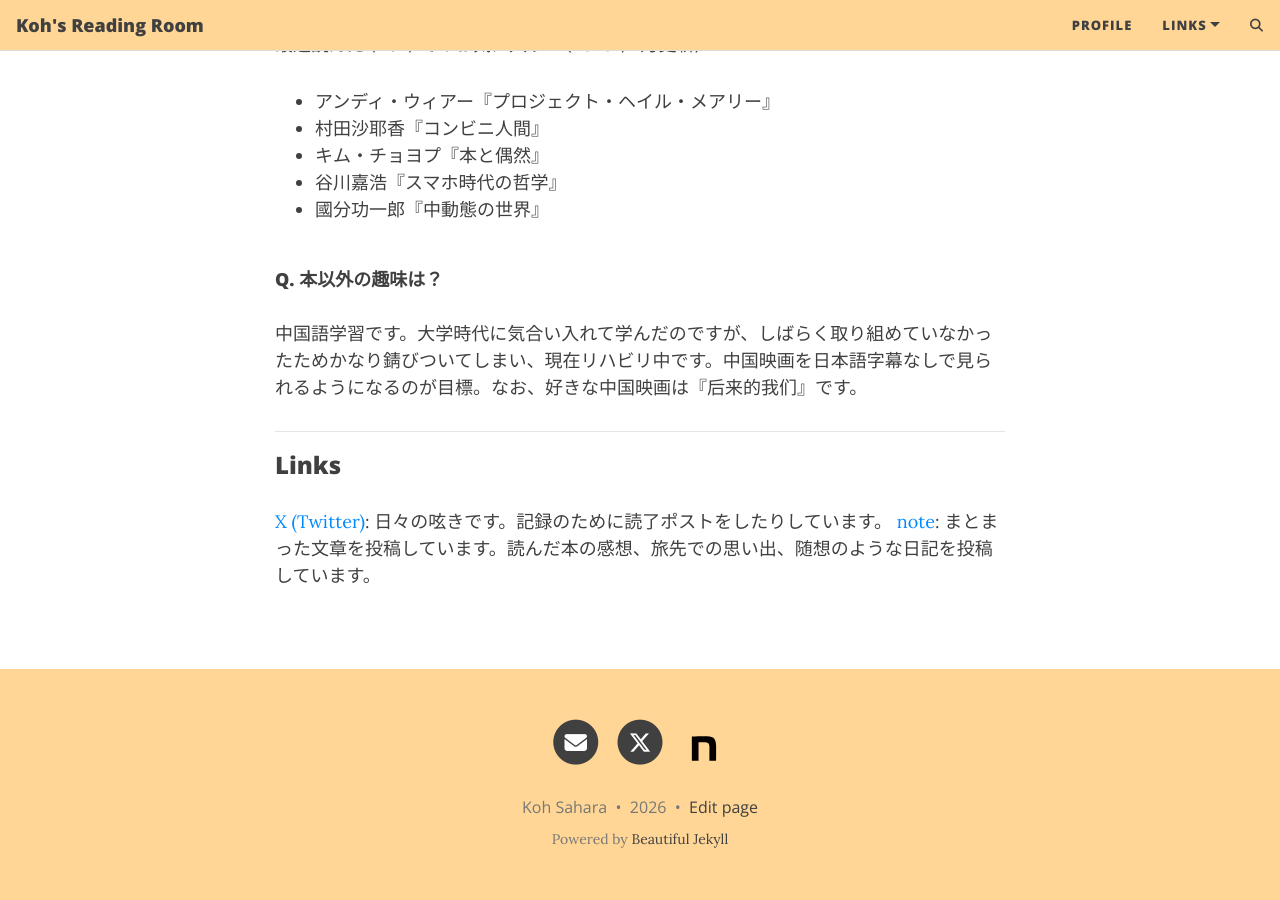
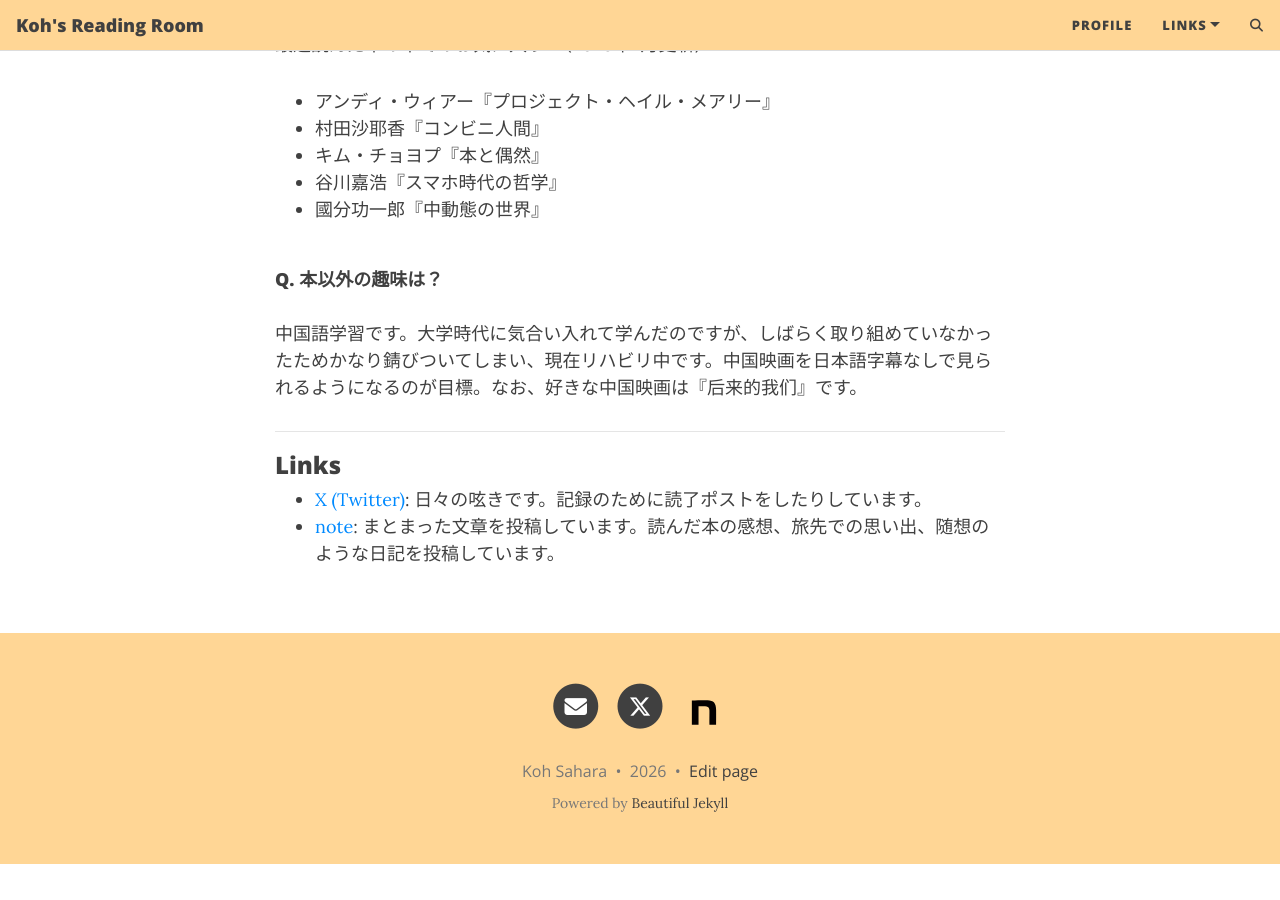
Before and after one commit to kohsahara/kohsahara.github.io, a Jekyll site: the page built from profile.md, in a window 1280 px wide and 900 px high, scrolled down 884 px. Built offline with Jekyll 4.4.1, drawn with Linux system fonts in a browser that asks for light colours; comment, search, counter and statistics services are not loaded; after the commit the page ends 1748 px from its top, so only the background shows below that.

```diff
--- a/_config.yml
+++ b/_config.yml
@@ -22,8 +22,8 @@ author: Koh Sahara
 navbar-links:
   Profile: "profile"
   Links:
-   - X: "https://x.com/koh_sahara"
-   - note: "https://note.com/kohsahara"
+    - X: "https://x.com/koh_sahara"
+    - note: "https://note.com/kohsahara"
   # Author's home: "https://deanattali.com"
 
 ################
--- a/profile.md
+++ b/profile.md
@@ -37,5 +37,5 @@ subtitle: わたしのこと
 *****
 
 ### Links
-[X (Twitter)](https://x.com/koh_sahara): 日々の呟きです。記録のために読了ポストをしたりしています。
-[note](https://note.com/kohsahara): まとまった文章を投稿しています。読んだ本の感想、旅先での思い出、随想のような日記を投稿しています。
+- [X (Twitter)](https://x.com/koh_sahara): 日々の呟きです。記録のために読了ポストをしたりしています。
+- [note](https://note.com/kohsahara): まとまった文章を投稿しています。読んだ本の感想、旅先での思い出、随想のような日記を投稿しています。
```
